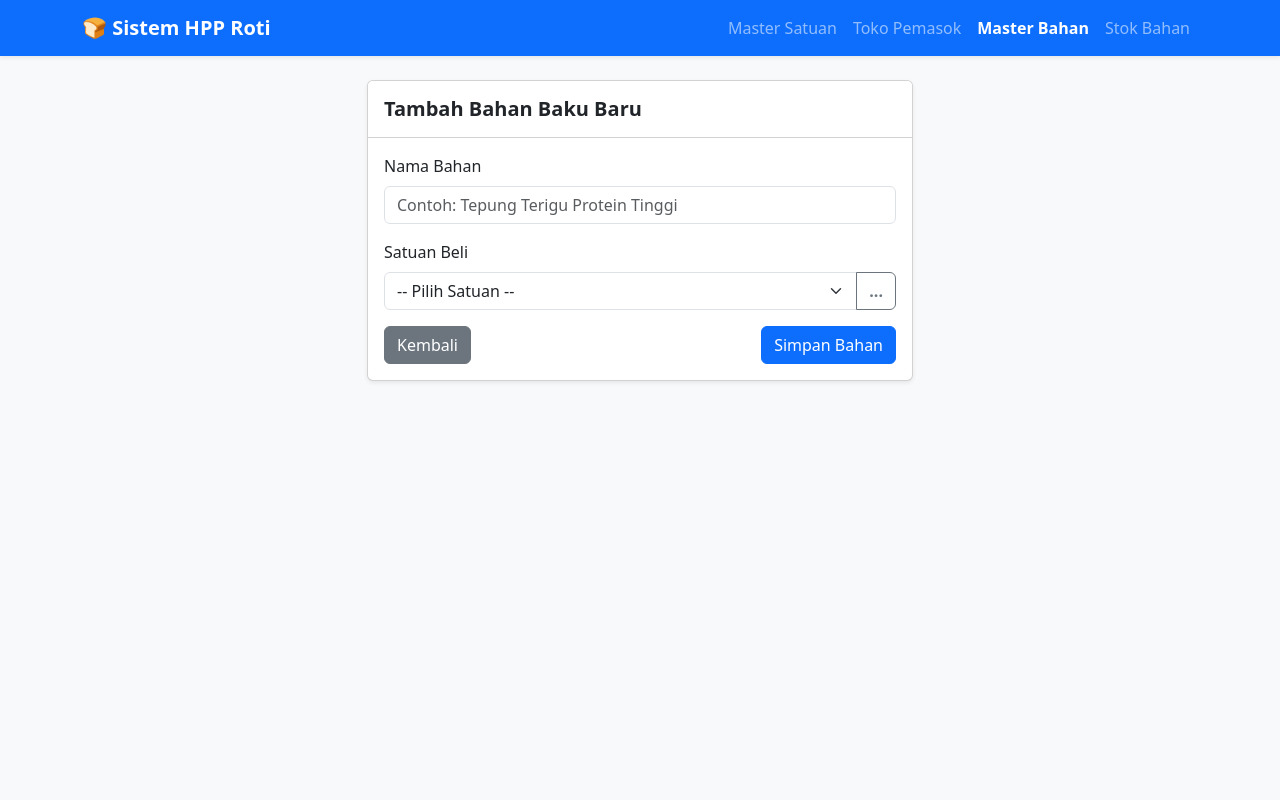
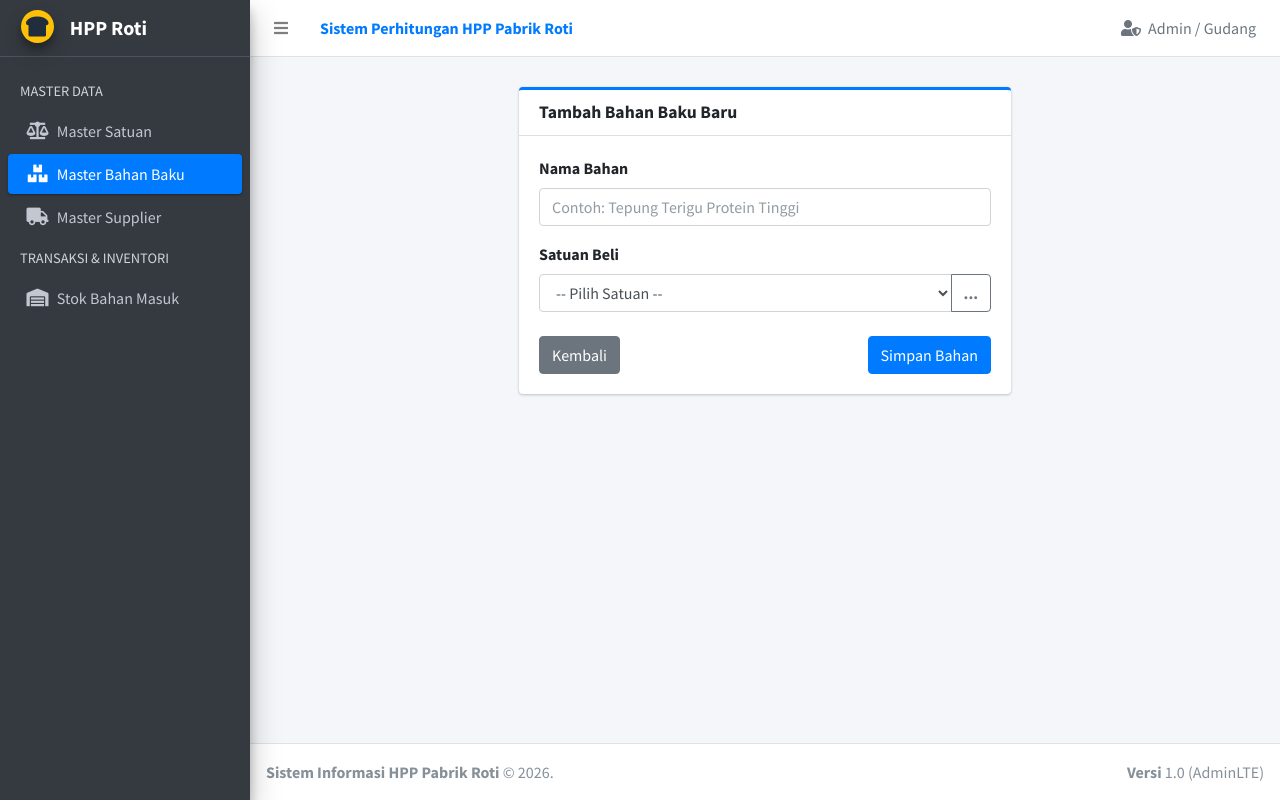
Before and after one commit to arif11114/hpp-roti, a Laravel app: page /bahan/create in a window 1280 px wide. Run offline with Laravel 12, Linux system fonts and the light colour scheme; data that the repository does not hold is empty; some libraries are stand-ins or nearby versions.

Commit message:
Implement AdminLTE3 layout with Blade partials and update Bahan & Satuan views to Bootstrap 4

```diff
--- a/resources/views/bahan/create.blade.php
+++ b/resources/views/bahan/create.blade.php
@@ -3,15 +3,17 @@
 @section('content')
 <div class="row justify-content-center">
     <div class="col-md-6">
-        <div class="card shadow-sm">
-            <div class="card-header bg-white py-3">
-                <h5 class="mb-0 fw-bold">Tambah Bahan Baku Baru</h5>
+        <div class="card card-primary card-outline">
+            <div class="card-header">
+                <h5 class="card-title font-weight-bold mb-0">Tambah Bahan Baku Baru</h5>
             </div>
             <div class="card-body">
                 @if(session('success'))
                     <div class="alert alert-success alert-dismissible fade show" role="alert">
                         {{ session('success') }}
-                        <button type="button" class="btn-close" data-bs-dismiss="alert"></button>
+                        <button type="button" class="close" data-dismiss="alert" aria-label="Close">
+                            <span aria-hidden="true">&times;</span>
+                        </button>
                     </div>
                 @endif
 
@@ -19,18 +21,18 @@
                     @csrf
                     <input type="hidden" name="redirect_to" value="{{ old('redirect_to', $redirectTo ?? '') }}">
 
-                    <div class="mb-3">
-                        <label for="nama_bahan" class="form-label">Nama Bahan</label>
+                    <div class="form-group">
+                        <label for="nama_bahan">Nama Bahan</label>
                         <input type="text" name="nama_bahan" id="nama_bahan" class="form-control @error('nama_bahan') is-invalid @enderror" value="{{ old('nama_bahan') }}" placeholder="Contoh: Tepung Terigu Protein Tinggi" required>
                         @error('nama_bahan')
                             <div class="invalid-feedback">{{ $message }}</div>
                         @enderror
                     </div>
 
-                    <div class="mb-3">
-                        <label for="id_satuan" class="form-label">Satuan Beli</label>
+                    <div class="form-group">
+                        <label for="id_satuan">Satuan Beli</label>
                         <div class="input-group">
-                            <select name="id_satuan" id="id_satuan" class="form-select @error('id_satuan') is-invalid @enderror" required>
+                            <select name="id_satuan" id="id_satuan" class="form-control @error('id_satuan') is-invalid @enderror" required>
                                 <option value="">-- Pilih Satuan --</option>
                                 @foreach($satuans as $satuan)
                                     <option value="{{ $satuan->id_satuan }}" {{ old('id_satuan', session('selected_satuan')) == $satuan->id_satuan ? 'selected' : '' }}>
@@ -38,14 +40,16 @@
                                     </option>
                                 @endforeach
                             </select>
-                            <a href="{{ route('satuan.create', ['redirect_to' => url()->current()]) }}" class="btn btn-outline-secondary fw-bold" title="Tambah Satuan Baru">...</a>
+                            <div class="input-group-append">
+                                <a href="{{ route('satuan.create', ['redirect_to' => url()->current()]) }}" class="btn btn-outline-secondary font-weight-bold" title="Tambah Satuan Baru">...</a>
+                            </div>
                             @error('id_satuan')
                                 <div class="invalid-feedback">{{ $message }}</div>
                             @enderror
                         </div>
                     </div>
 
-                    <div class="d-flex justify-content-between">
+                    <div class="d-flex justify-content-between mt-4">
                         <a href="{{ $redirectTo ?? route('bahan.index') }}" class="btn btn-secondary">Kembali</a>
                         <button type="submit" class="btn btn-primary">Simpan Bahan</button>
                     </div>
--- a/resources/views/layouts/app.blade.php
+++ b/resources/views/layouts/app.blade.php
@@ -1,46 +1,54 @@
 <!DOCTYPE html>
 <html lang="id">
 <head>
-    <meta charset="UTF-8">
-    <meta name="viewport" content="width=device-width, initial-scale=1.0">
+    <meta charset="utf-8">
+    <meta name="viewport" content="width=device-width, initial-scale=1">
     <title>Sistem HPP Pabrik Roti</title>
-    <!-- Bootstrap 5 CSS -->
-    <link href="https://cdn.jsdelivr.net/npm/bootstrap@5.3.3/dist/css/bootstrap.min.css" rel="stylesheet">
+
+    <!-- Google Font: Source Sans Pro -->
+    <link rel="stylesheet" href="https://fonts.googleapis.com/css?family=Source+Sans+Pro:300,400,400i,700&display=fallback">
+    <!-- Font Awesome Icons -->
+    <link rel="stylesheet" href="https://cdnjs.cloudflare.com/ajax/libs/font-awesome/5.15.4/css/all.min.css">
+    <!-- AdminLTE 3 Theme Style -->
+    <link rel="stylesheet" href="https://cdn.jsdelivr.net/npm/admin-lte@3.2/dist/css/adminlte.min.css">
 </head>
-<body class="bg-light">
+<body class="hold-transition sidebar-mini layout-fixed">
+<div class="wrapper">
 
-   <!-- Navbar Utama -->
-    <nav class="navbar navbar-expand-lg navbar-dark bg-primary shadow-sm mb-4">
-        <div class="container">
-            <a class="navbar-brand fw-bold" href="{{ url('/') }}">🍞 Sistem HPP Roti</a>
-            <button class="navbar-toggler" type="button" data-bs-toggle="collapse" data-bs-target="#navbarNav">
-                <span class="navbar-toggler-icon"></span>
-            </button>
-            <div class="collapse navbar-collapse" id="navbarNav">
-                <ul class="navbar-nav ms-auto">
-                    <li class="nav-item">
-                        <a class="nav-link {{ request()->routeIs('satuan.*') ? 'active fw-bold' : '' }}" href="{{ route('satuan.index') }}">Master Satuan</a>
-                    </li>
-                    <li class="nav-item">
-                        <a class="nav-link {{ request()->routeIs('supplier.*') ? 'active fw-bold' : '' }}" href="{{ route('supplier.index') }}">Toko Pemasok</a>
-                    </li>
-                    <li class="nav-item">
-                        <a class="nav-link {{ request()->routeIs('bahan.*') ? 'active fw-bold' : '' }}" href="{{ route('bahan.index') }}">Master Bahan</a>
-                    </li>
-                    <li class="nav-item">
-                        <a class="nav-link {{ request()->routeIs('stok-bahan.*') ? 'active fw-bold' : '' }}" href="{{ route('stok-bahan.index') }}">Stok Bahan</a>
-                    </li>
-                </ul>
+    <!-- Navbar -->
+    @include('layouts.partials.navbar')
+
+    <!-- Main Sidebar Container -->
+    @include('layouts.partials.sidebar')
+
+    <!-- Content Wrapper. Contains page content -->
+    <div class="content-wrapper">
+        <!-- Content Header (Page header) -->
+        <div class="content-header">
+            <div class="container-fluid">
+                @yield('header')
             </div>
         </div>
-    </nav>
 
-    <!-- Konten Utama Halaman -->
-    <div class="container">
-        @yield('content')
+        <!-- Main content -->
+        <section class="content">
+            <div class="container-fluid">
+                @yield('content')
+            </div>
+        </section>
     </div>
 
-    <!-- Bootstrap 5 JS -->
-    <script src="https://cdn.jsdelivr.net/npm/bootstrap@5.3.3/dist/js/bootstrap.bundle.min.js"></script>
+    <!-- Main Footer -->
+    @include('layouts.partials.footer')
+
+</div>
+
+<!-- jQuery -->
+<script src="https://cdnjs.cloudflare.com/ajax/libs/jquery/3.6.0/jquery.min.js"></script>
+<!-- Bootstrap 4 -->
+<script src="https://cdn.jsdelivr.net/npm/bootstrap@4.6.2/dist/js/bootstrap.bundle.min.js"></script>
+<!-- AdminLTE App -->
+<script src="https://cdn.jsdelivr.net/npm/admin-lte@3.2/dist/js/adminlte.min.js"></script>
+@stack('scripts')
 </body>
 </html>
--- /dev/null
+++ b/resources/views/layouts/partials/footer.blade.php
@@ -0,0 +1,6 @@
+<footer class="main-footer">
+    <strong>Sistem Informasi HPP Pabrik Roti</strong> &copy; {{ date('Y') }}.
+    <div class="float-right d-none d-sm-inline-block">
+        <b>Versi</b> 1.0 (AdminLTE)
+    </div>
+</footer>
--- /dev/null
+++ b/resources/views/layouts/partials/navbar.blade.php
@@ -0,0 +1,20 @@
+<nav class="main-header navbar navbar-expand navbar-white navbar-light">
+    <!-- Left navbar links -->
+    <ul class="navbar-nav">
+        <li class="nav-item">
+            <a class="nav-link" data-widget="pushmenu" href="#" role="button"><i class="fas fa-bars"></i></a>
+        </li>
+        <li class="nav-item d-none d-sm-inline-block">
+            <a href="{{ url('/') }}" class="nav-link font-weight-bold text-primary">Sistem Perhitungan HPP Pabrik Roti</a>
+        </li>
+    </ul>
+
+    <!-- Right navbar links -->
+    <ul class="navbar-nav ml-auto">
+        <li class="nav-item">
+            <span class="nav-link text-muted">
+                <i class="fas fa-user-shield mr-1"></i> Admin / Gudang
+            </span>
+        </li>
+    </ul>
+</nav>
--- /dev/null
+++ b/resources/views/layouts/partials/sidebar.blade.php
@@ -0,0 +1,53 @@
+<aside class="main-sidebar sidebar-dark-primary elevation-4">
+    <!-- Brand Logo -->
+    <a href="{{ url('/') }}" class="brand-link">
+        <span class="brand-image img-circle elevation-3 bg-warning d-flex align-items-center justify-content-center font-weight-bold text-dark" style="width: 33px; height: 33px; margin-left: .8rem;">
+            <i class="fas fa-bread-slice"></i>
+        </span>
+        <span class="brand-text font-weight-bold ml-2">HPP Roti</span>
+    </a>
+
+    <!-- Sidebar -->
+    <div class="sidebar">
+        <!-- Sidebar Menu -->
+        <nav class="mt-3">
+            <ul class="nav nav-pills nav-sidebar flex-column" data-widget="treeview" role="menu" data-accordion="false">
+
+                <li class="nav-header">MASTER DATA</li>
+
+                <li class="nav-item">
+                    <a href="{{ route('satuan.index') }}" class="nav-link {{ request()->routeIs('satuan.*') ? 'active' : '' }}">
+                        <i class="nav-icon fas fa-balance-scale"></i>
+                        <p>Master Satuan</p>
+                    </a>
+                </li>
+
+                <li class="nav-item">
+                    <a href="{{ route('bahan.index') }}" class="nav-link {{ request()->routeIs('bahan.*') ? 'active' : '' }}">
+                        <i class="nav-icon fas fa-boxes"></i>
+                        <p>Master Bahan Baku</p>
+                    </a>
+                </li>
+
+                <li class="nav-item">
+                    <a href="{{ route('supplier.index') }}" class="nav-link {{ request()->routeIs('supplier.*') ? 'active' : '' }}">
+                        <i class="nav-icon fas fa-truck"></i>
+                        <p>Master Supplier</p>
+                    </a>
+                </li>
+
+                <li class="nav-header">TRANSAKSI & INVENTORI</li>
+
+                <li class="nav-item">
+                    <a href="{{ route('stok-bahan.index') }}" class="nav-link {{ request()->routeIs('stok-bahan.*') ? 'active' : '' }}">
+                        <i class="nav-icon fas fa-warehouse"></i>
+                        <p>Stok Bahan Masuk</p>
+                    </a>
+                </li>
+
+            </ul>
+        </nav>
+        <!-- /.sidebar-menu -->
+    </div>
+    <!-- /.sidebar -->
+</aside>
```
Also changed, not shown: resources/views/bahan/edit.blade.php (+15 -11 lines), resources/views/bahan/index.blade.php (+27 -21 lines), resources/views/satuan/index.blade.php (+26 -20 lines).
